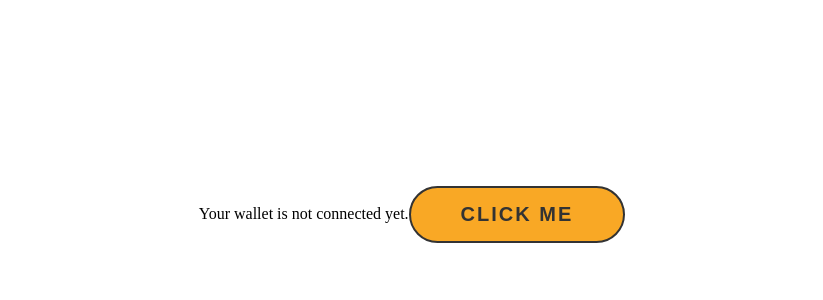
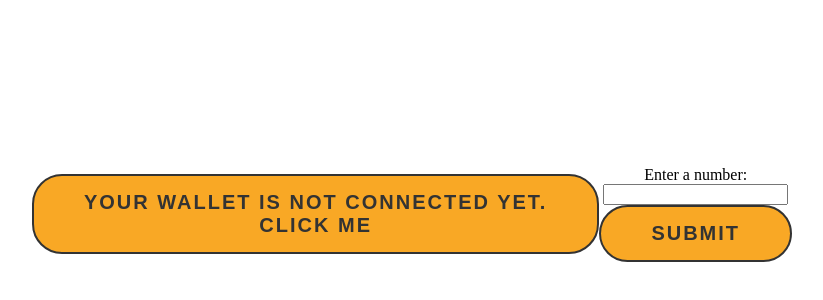
Before and after one commit to PepperAndSalt999/Solidity-Projects., a plain HTML site: page YIeld_Optimizer/Front-end/index.html in a window 1280 px wide. Shown: the part 194-494 px from the top of the page, without its empty margins (228-1051 px from the left). Drawn offline with Linux system fonts and the light colour scheme.

Commit message:
add js form to get eth money

```diff
--- a/YIeld_Optimizer/contract.js
+++ b/YIeld_Optimizer/Front-end/contract.js
@@ -15,3 +15,11 @@ connectButton.addEventListener("click", () => {
            installAlert.classList.add("show");
         }
 });
+
+const form = document.getElementById("form");
+form.addEventListener("submit", (event) => {
+  event.preventDefault();
+  const numberInput = document.getElementById("numberInput");
+  const enteredNumber = numberInput.value;
+  console.log("The entered number is:", enteredNumber);
+});
--- a/YIeld_Optimizer/index.html
+++ b/YIeld_Optimizer/Front-end/index.html
@@ -6,10 +6,16 @@
 
   </head>
   <body>
-    <div id="walletID">Your wallet is not connected yet.</div>
+
     <button id="connectButton">
+        <div id="walletID">Your wallet is not connected yet.</div>
       Click me
     </button>
+    <form id="form">
+        <label for="numberInput">Enter a number:</label>
+        <input type="number" id="numberInput">
+        <button type="submit">Submit</button>
+      </form>
     <script src="contract.js"></script>
   </body>
 </html>
--- a/YIeld_Optimizer/metamask.css
+++ b/YIeld_Optimizer/Front-end/metamask.css
@@ -23,3 +23,11 @@ body {
     background-color: #333333;
     color: #F9A825;
   }
+
+    form {
+    display: flex;
+    flex-direction: column;
+    align-items: center;
+    justify-content: center;
+    height: 100vh;
+  }
```
Also changed, not shown: YIeld_Optimizer/Solidity/truffle-config.js (renamed from YIeld_Optimizer/truffle-config.js), 5 other files.
